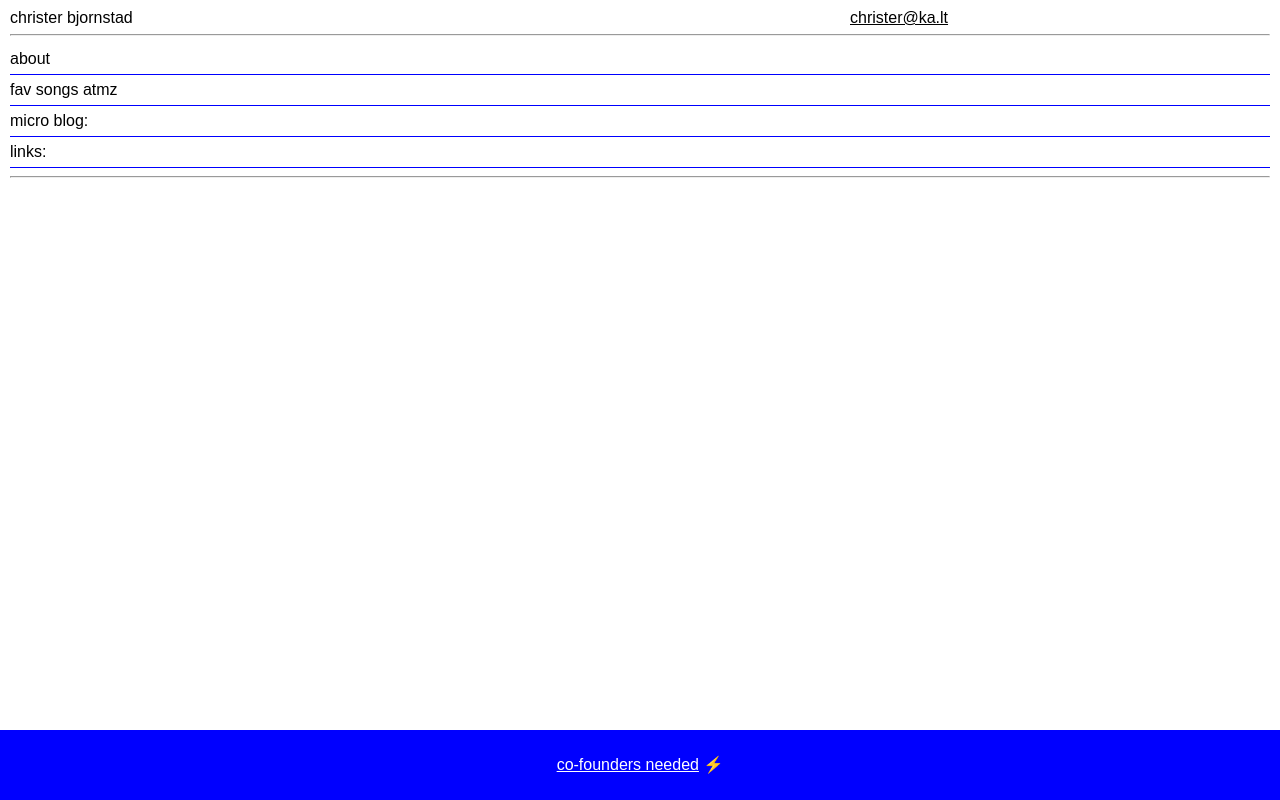
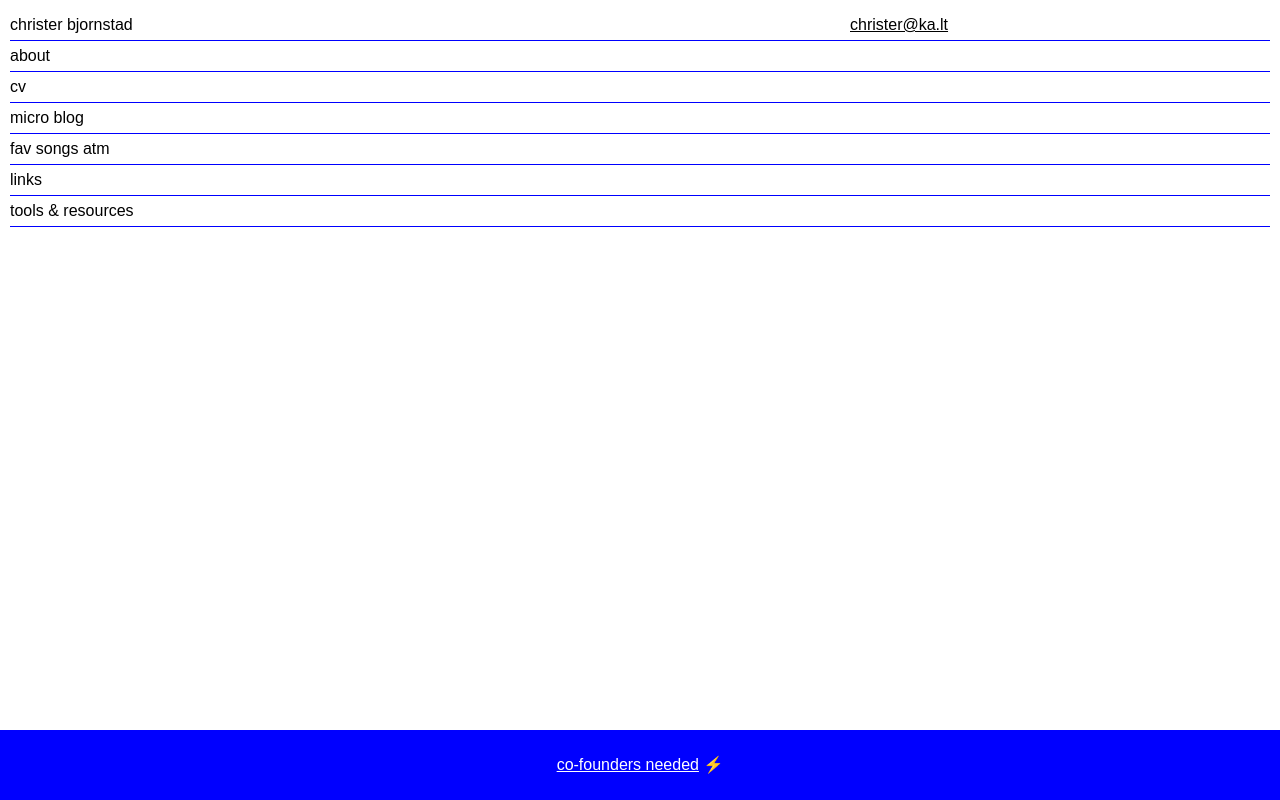
Before and after one commit to justchrister/justchrister, a plain HTML site: page website/index.html in a window 1280 px wide. Drawn offline with Linux system fonts and the light colour scheme.

Commit message:
Update index.html

```diff
--- a/website/index.html
+++ b/website/index.html
@@ -55,6 +55,10 @@
       footer a {
         margin: 0 5px;
       }
+      header{
+
+        line-height:30px;
+      }
       .banner{
         background:blue;
         color:white;
@@ -66,6 +70,7 @@
         line-height:70px;
         text-align:center;
       }
+      header,
       section{
         border-bottom:1px solid blue;
         max-height:30px;
@@ -73,10 +78,18 @@
       }
       section.expanded{
         max-height:none;
-        border-left:1px solid blue;
+        padding:10vh   0;
       }
       h2{
         line-height:30px;
+      }
+      p{
+        max-width:500px;
+        margin:auto auto 15px auto;
+      }
+      section.expanded h2{
+        max-width:500px;
+        margin:auto;
       }
     </style>
   </head>
@@ -88,7 +101,6 @@
       <h1>christer bjornstad</h1>
       <a href="mailto:christer@ka.lt">christer@ka.lt</a>
     </header>
-    <hr/>
     <main>
       <section onclick="toggle(this)">
         <h2>about</h2>
@@ -103,23 +115,47 @@
         </p>
       </section>
       <section onclick="toggle(this)">
-        <h2>fav songs atmz</h2>
+        <h2>cv</h2>
+        <p>
+          im christer, a coder, founder, and friend. im really interested in product development, systems-architecture, and finance.
+        </p>
+        <p>
+          currently building a startup — <a href="https://ka.lt">Kalt</a> — the real impact investing platform; where anyone can build a purpose-driven portfolio of real assets that compound real impact.
+        </p>
+        <p>
+          i have a deep passion for art that represents the human experience at current moment in time. (95% of contemporary art sucks tho)
+        </p>
+      </section>
+      <section onclick="toggle(this)">
+        <h2>micro blog</h2>
+        <p>
+          <a href="https://k-lt.medium.com/afb1f91f981d">The method</a>
+        </p>
+        <p>
+          <a href="https://ka.lt/vision">the vision</a>
+        </p>
+      </section>
+      <section onclick="toggle(this)">
+        <h2>fav songs atm</h2>
         <p><a href="https://www.youtube.com/watch?v=c3E8DW_u0a8">no name</a> by gobbnjr, <a href="https://www.youtube.com/watch?v=OOFNUh80Jnw">go</a> by yowler, and <a href="https://www.youtube.com/watch?v=ttv0eOktBtU">land where i land</a> by novo amor.</p>
       </section>
       <section onclick="toggle(this)">
-        <h2>micro blog: </h2>
-        <p><a href="https://k-lt.medium.com/afb1f91f981d">The method</a>, <a href="https://ka.lt/vision">the vision</a></p>
+        <h2>links</h2>
+        <p>
+          <a href="https://x.com/okchrister">twitter</a>
+          <a href="https://instagram.com/justchrister">insta</a>
+          <a href="https://tiktok.com/justchrister">tiktok</a>
+        </p>
       </section>
       <section onclick="toggle(this)">
-        <h2>links: </h2>
-        <a href="https://x.com/okchrister">twitter</a>
-        <a href="https://instagram.com/justchrister">insta</a>
-        <a href="https://tiktok.com/justchrister">tiktok</a>
+        <h2>tools & resources</h2>
+        <p>
+          <a href="https://x.com/okchrister">twitter</a>
+          <a href="https://instagram.com/justchrister">insta</a>
+          <a href="https://tiktok.com/justchrister">tiktok</a>
+        </p>
       </section>
     </main>
-    <hr/>
-    <footer>
-    </footer>
   </body>
   <script>
     function toggle(element) {
```
